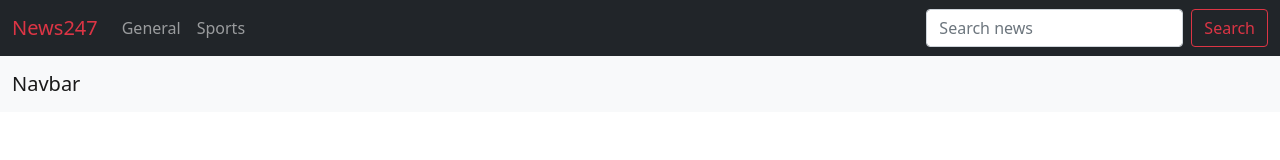
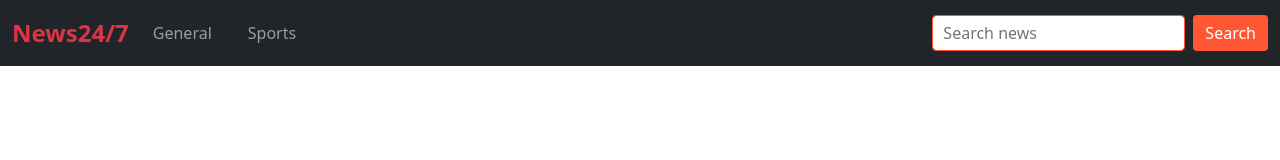
Before and after one commit to CaesarKeene/Phase-1Final-Project, a plain HTML site: page index.html in a window 1280 px wide. Drawn offline with nearby package versions, Linux system fonts and the light colour scheme.

Commit message:
edited the style.css

```diff
--- a/index.html
+++ b/index.html
@@ -15,7 +15,7 @@
       <div>
         <nav class="navbar navbar-expand-lg navbar-dark bg-dark">
           <div class="container-fluid">
-            <a class="navbar-brand text-danger" href="#">News247</a>
+            <a class="navbar-brand text-danger" href="#">News24/7</a>
             <button class="navbar-toggler" type="button" data-bs-toggle="collapse" data-bs-target="#navbarSupportedContent" aria-controls="navbarSupportedContent" aria-expanded="false" aria-label="Toggle navigation">
               <span class="navbar-toggler-icon"></span>
             </button>
@@ -43,17 +43,6 @@
           <div class="row" id="newsdetails"></div>
       </div>
 
-      <!--footer-->
-      <div>
-        <div>
-          <nav class="navbar navbar-expand-lg navbar-light bg-light">
-            <div class="container-fluid">
-              <a class="navbar-brand" href="#">Navbar</a>
-            </div>
-          </nav>
-        </div>
-      </div>
-
     </div>
 
 
--- a/index.js
+++ b/index.js
@@ -1,3 +1,5 @@
+document.addEventListener("DOMContentLoaded", function () {
+
 // Declaring variables
 
 const generalButton = document.getElementById("general");
@@ -110,13 +112,13 @@ function displayNews () {
 
         let description = document.createElement('p');
         description.className = "text-muted";
-        description.innerhtml = news.description;
+        description.innerHTML = news.description;
 
         let link = document.createElement('a');
         link.classname = "btn btn-primary";
         link.setAttribute("target","_blank");
         link.href = news.url;
-        link.innerHTML="Read More"
+        link.innerHTML="Read More";
 
         cardBody.appendChild(newsHeading);
         cardBody.appendChild(description);
@@ -130,4 +132,6 @@ function displayNews () {
         newsdetails.appendChild(col);
 
     });
-}
+ }
+
+});
--- a/style.css
+++ b/style.css
@@ -0,0 +1,47 @@
+.navbar {
+    background-color: #fff;
+    border: none;
+    padding: 10px 0;
+  }
+
+  .navbar-brand {
+    font-size: 24px;
+    font-weight: bold;
+    color: #FF5733;
+  }
+
+  .navbar-nav .nav-item {
+    margin-right: 20px;
+  }
+
+  .nav-link {
+    color: #333;
+  }
+
+  /* Style for the search input and button */
+  #newsQuery {
+    border: 1px solid #FF5733;
+    padding: 5px 10px;
+    color: #333;
+  }
+
+  #searchButton {
+    background-color: #FF5733;
+    color: #fff;
+    border: none;
+  }
+
+  /* styles for the rows */
+  .row {
+    margin-top: 20px;
+  }
+
+  /* styles for the footer */
+  .navbar-light {
+    background-color: #fff;
+    border: none;
+  }
+
+  .navbar-light .navbar-brand {
+    color: #333;
+  }
```
